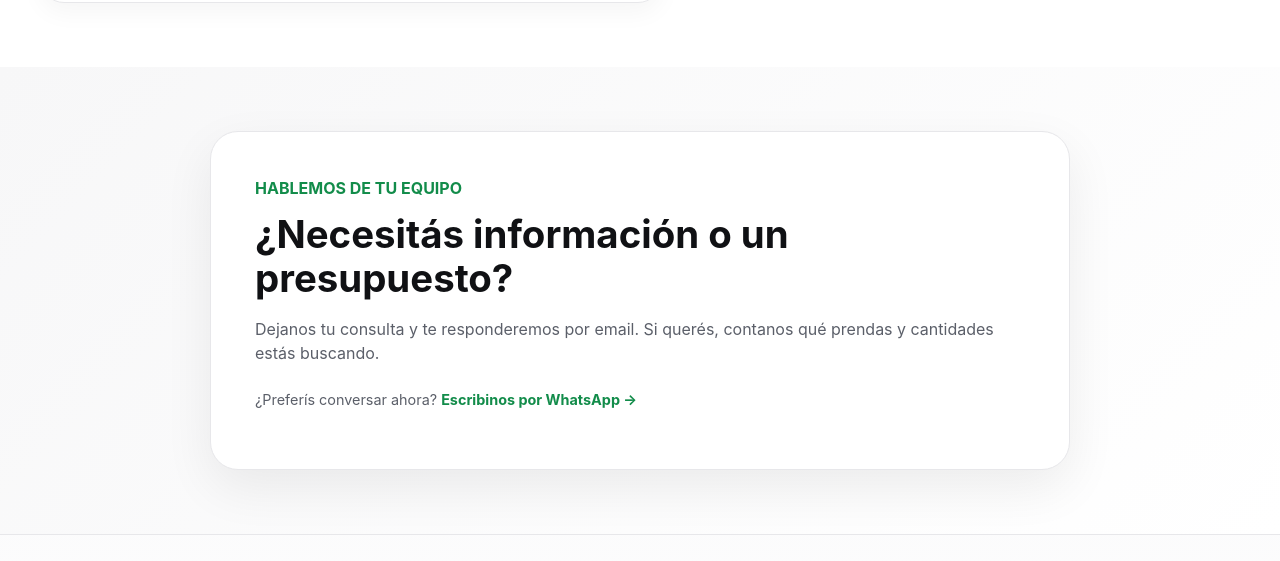
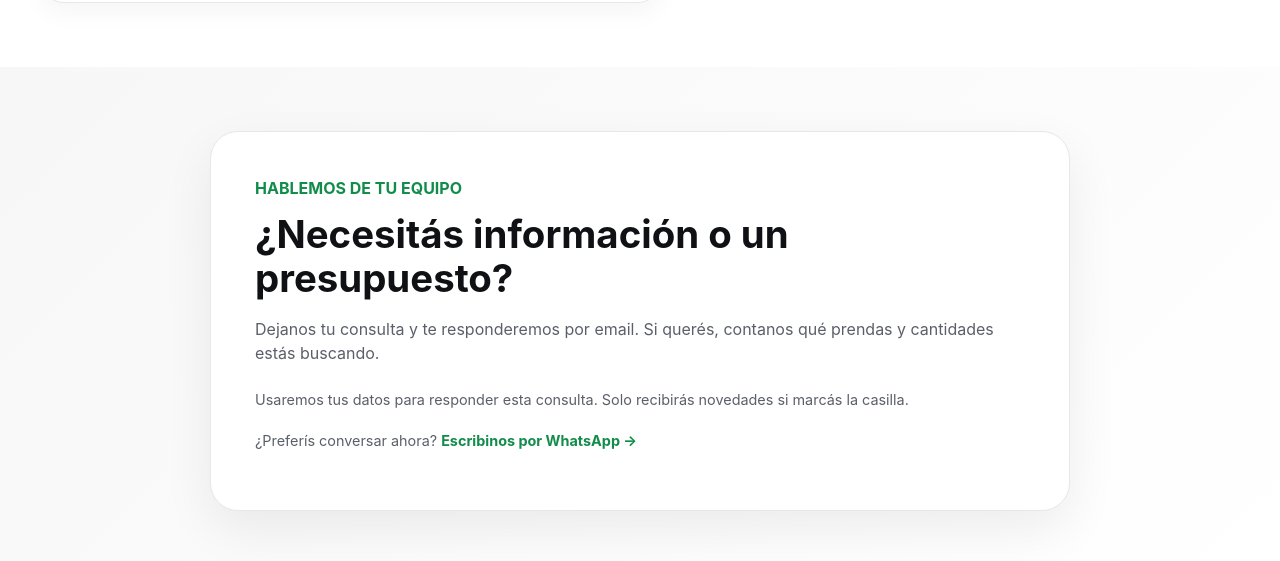
Before and after one commit to Argemsalta/open-indumentaria, a plain HTML site: page index.html in a window 1280 px wide. Shown: the part 10224-10785 px from the top of the page. Drawn offline with nearby package versions, Linux system fonts and the light colour scheme; a script that the page names is missing.

Commit message:
Update landing page: Open Indumentaria · Web institucional y catálogo - 2026-11-20T21:10:09.545Z

```diff
--- a/index.html
+++ b/index.html
@@ -881,7 +881,7 @@
         </div>
       </div>
     </section>
-  <section id="escribinos" aria-labelledby="contact-form-title" style="padding:64px 0;background:linear-gradient(135deg,#f7f7f8,#fff)"><div class="shell"><div style="max-width:860px;margin:auto;background:#fff;border:1px solid #e7e7ea;border-radius:28px;padding:clamp(20px,4vw,44px);box-shadow:0 18px 50px rgba(16,17,20,.07)"><span style="color:#128C4A;font-weight:700">HABLEMOS DE TU EQUIPO</span><h2 id="contact-form-title" style="font-size:clamp(1.8rem,3vw,2.6rem);line-height:1.15;margin:12px 0">¿Necesitás información o un presupuesto?</h2><p style="color:#5b5f69;margin-bottom:24px">Dejanos tu consulta y te responderemos por email. Si querés, contanos qué prendas y cantidades estás buscando.</p><script src="https://app.orkestic.com/forms-embed.js" data-form="8gxr7puv" async></script><p style="font-size:.9rem;color:#5b5f69;margin-top:20px">¿Preferís conversar ahora? <a href="https://wa.me/5493875916465" target="_blank" rel="noopener noreferrer" style="color:#128C4A;font-weight:700">Escribinos por WhatsApp →</a></p></div></div></section>
+  <section id="escribinos" aria-labelledby="contact-form-title" style="padding:64px 0;background:linear-gradient(135deg,#f7f7f8,#fff)"><div class="shell"><div style="max-width:860px;margin:auto;background:#fff;border:1px solid #e7e7ea;border-radius:28px;padding:clamp(20px,4vw,44px);box-shadow:0 18px 50px rgba(16,17,20,.07)"><span style="color:#128C4A;font-weight:700">HABLEMOS DE TU EQUIPO</span><h2 id="contact-form-title" style="font-size:clamp(1.8rem,3vw,2.6rem);line-height:1.15;margin:12px 0">¿Necesitás información o un presupuesto?</h2><p style="color:#5b5f69;margin-bottom:24px">Dejanos tu consulta y te responderemos por email. Si querés, contanos qué prendas y cantidades estás buscando.</p><p style="font-size:.9rem;color:#5b5f69">Usaremos tus datos para responder esta consulta. Solo recibirás novedades si marcás la casilla.</p><script src="https://app.orkestic.com/forms-embed.js" data-form="8gxr7puv" async></script><p style="font-size:.9rem;color:#5b5f69;margin-top:20px">¿Preferís conversar ahora? <a href="https://wa.me/5493875916465" target="_blank" rel="noopener noreferrer" style="color:#128C4A;font-weight:700">Escribinos por WhatsApp →</a></p></div></div></section>
 </main>
 
   <footer data-section="footer" class="footer">
```
